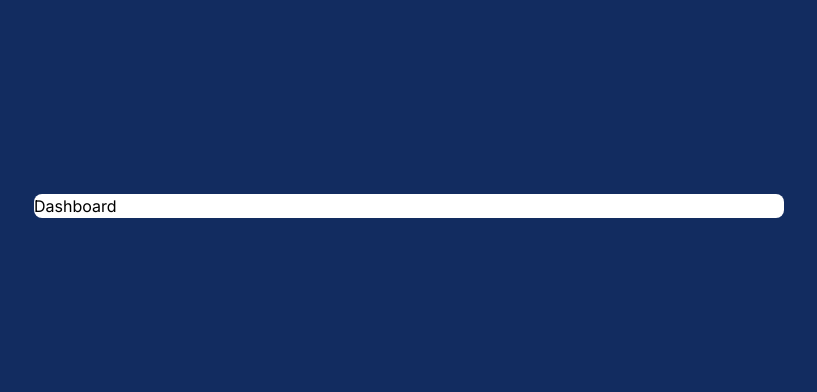
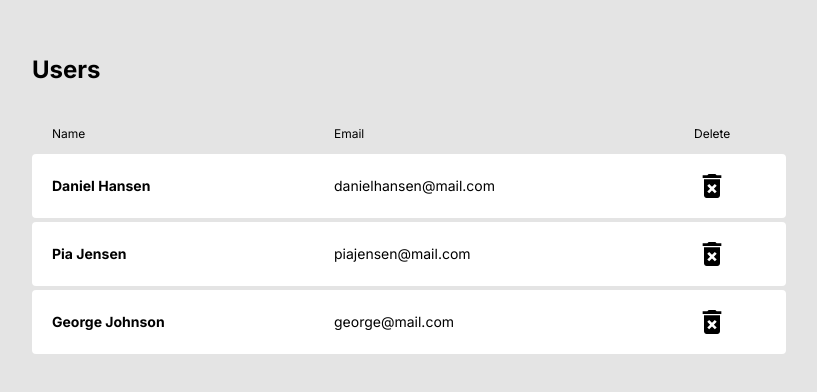
Before and after one commit to Jebzen/Banyo, a React (Vite) app in the folder Frontend/: page /dashboard in a window 1280 px wide. Shown: the part 194-586 px from the top of the page, without its empty margins (231-1048 px from the left). Built offline with nearby package versions, Linux system fonts and the light colour scheme.

Commit message:
Design and click function for Dashboard

```diff
--- a/Frontend/src/pages/Dashboard.tsx
+++ b/Frontend/src/pages/Dashboard.tsx
@@ -1,10 +1,69 @@
 import "../styles/dashboard.css";
+import deleteIcon from "../assets/deleteIcon.svg";
+import { useEffect, useState } from "react";
+
+const dummyData = [
+	{
+		name: "Daniel Hansen",
+		email: "danielhansen@mail.com",
+		id: 1,
+	},
+
+	{
+		name: "Pia Jensen",
+		email: "piajensen@mail.com",
+		id: 2,
+	},
+	{
+		name: "George Johnson",
+		email: "george@mail.com",
+		id: 3,
+	},
+];
 
 export default function Dashboard() {
+	const [userList, setUserList] = useState<any>([]);
+
+	useEffect(() => {
+		setUserList(dummyData);
+	}, [userList]);
+
+	function DeleteProfile(id: number) {
+		console.log(id);
+	}
+
 	return (
 		<main className="flex justify-center min-h-screen">
-			<section className="h-fit rounded-lg self-center dashboard bg-white">
-				<h1>Dashboard</h1>
+			<section className="h-fit rounded-lg self-center dashboard ">
+				<h1 className="font-bold text-2xl mb-10">Users</h1>
+
+				<header className="grid gap-x-5 text-xs px-5 mb-3">
+					<p>Name</p>
+					<p>Email</p>
+					<p>Delete</p>
+				</header>
+
+				<section className="user-list flex flex-col">
+					{dummyData.map((data, index) => {
+						return (
+							<section
+								key={index}
+								className="p-5 bg-white grid gap-x-5 mb-1 rounded text-sm leading-6"
+							>
+								<span className="font-bold">{data.name}</span>
+								<span>{data.email}</span>
+								<span
+									className="deleteIcon px-2 hover:text-red-600 cursor-pointer w-fit"
+									onClick={() => {
+										DeleteProfile(data.id);
+									}}
+								>
+									<img src={deleteIcon} alt="Delete Icon" />
+								</span>
+							</section>
+						);
+					})}
+				</section>
 			</section>
 		</main>
 	);
--- a/Frontend/src/styles/dashboard.css
+++ b/Frontend/src/styles/dashboard.css
@@ -1,3 +1,8 @@
+html,
+body {
+	background-color: var(--light-grey);
+}
+
 .dashboard {
 	min-width: 500px;
 }
@@ -7,3 +12,13 @@
 		min-width: 750px;
 	}
 }
+
+header,
+.user-list > section {
+	grid-template-columns: 262px 340px 72px;
+}
+
+.deleteIcon:hover {
+	filter: invert(24%) sepia(76%) saturate(7485%) hue-rotate(356deg)
+		brightness(92%) contrast(122%);
+}
```
Also changed, not shown: Frontend/src/assets/deleteIcon.svg (added).
